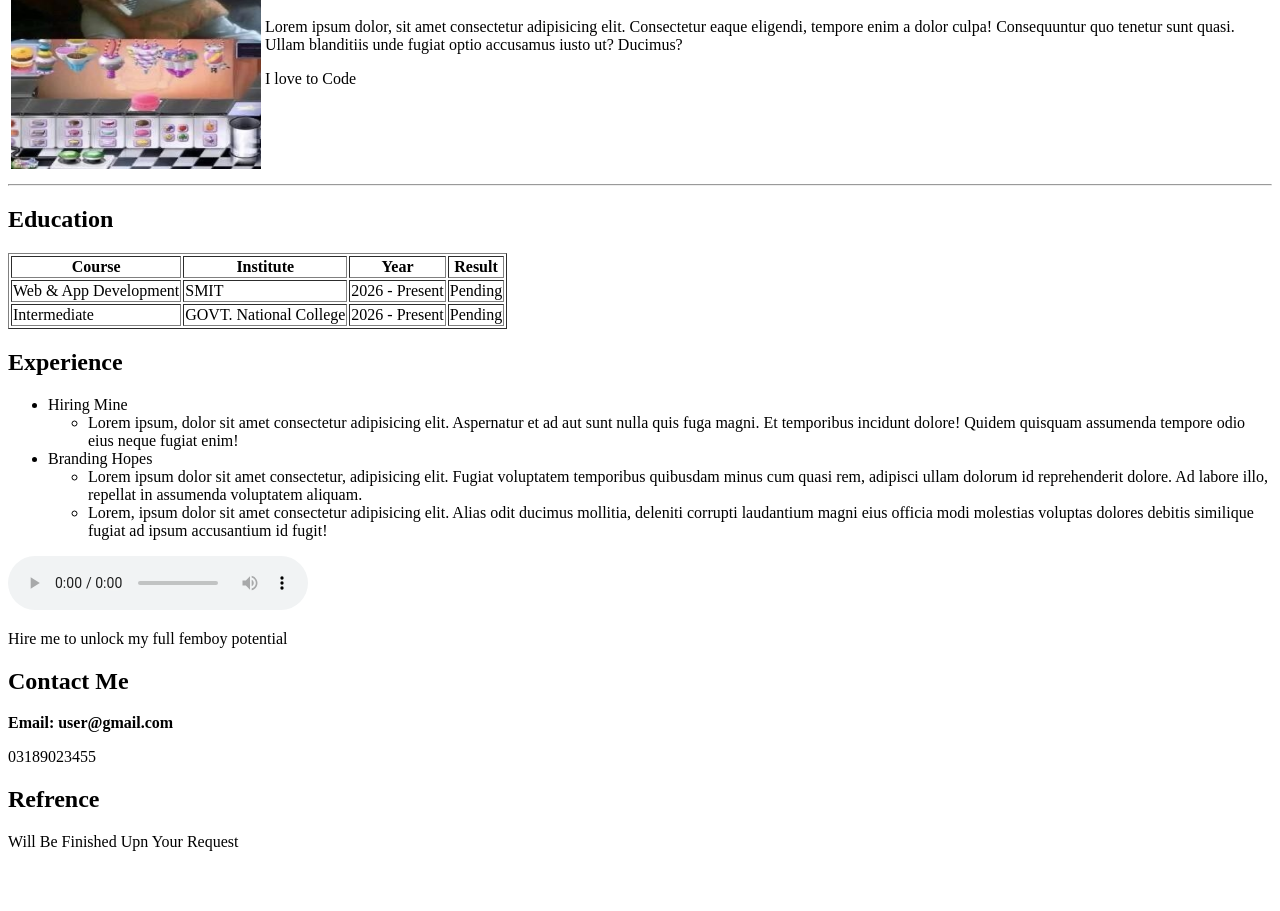
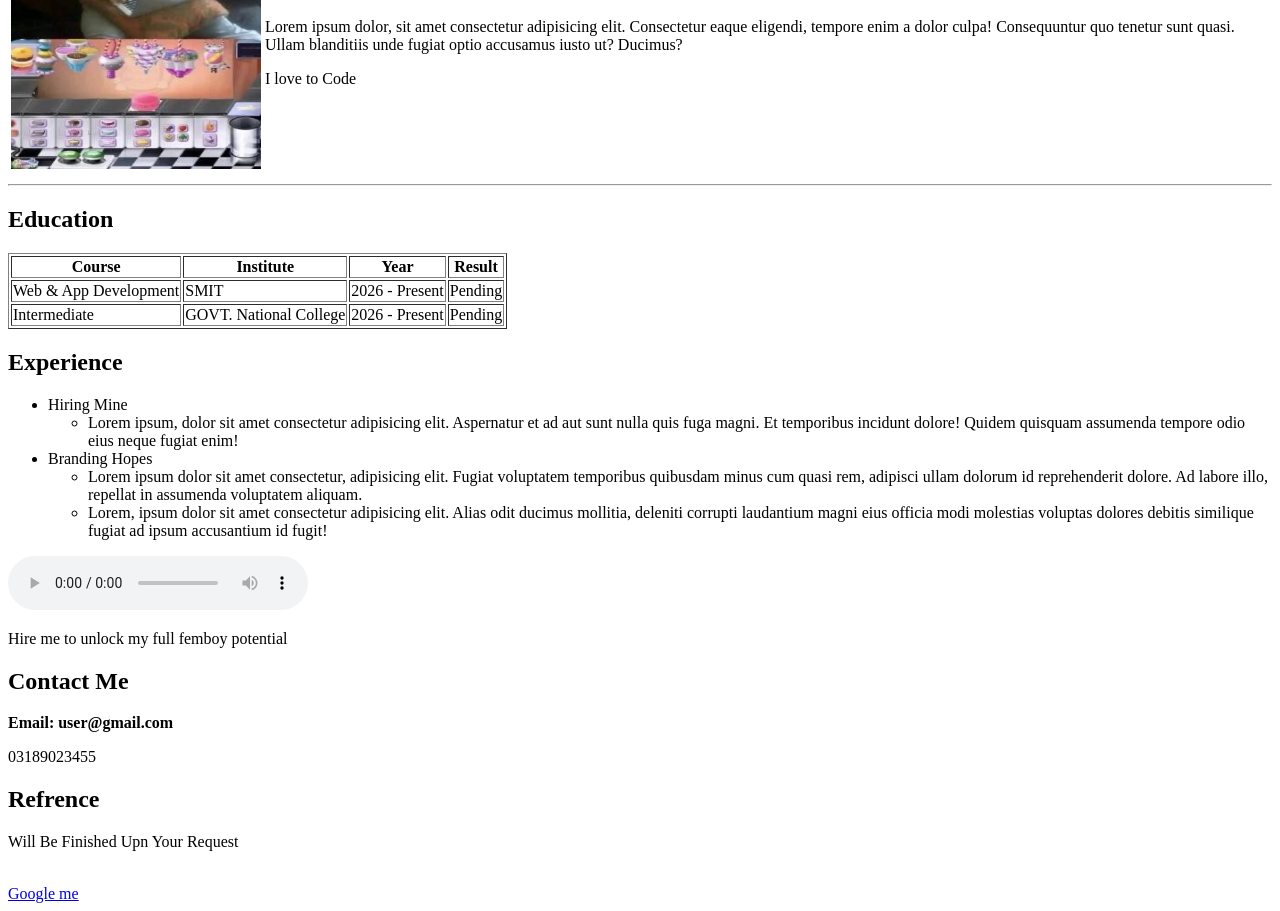
Before and after one commit to AbuHuraira-01/Html-Portfolio, a plain HTML site: page index.html in a window 1280 px wide. Shown: the part 142-1053 px from the top of the page. Drawn offline with Linux system fonts and the light colour scheme.

Commit message:
anchor modify

```diff
--- a/index.html
+++ b/index.html
@@ -73,6 +73,6 @@
     <h2>Refrence</h2>
     <p>Will Be Finished Upn Your Request</p>
     <br>
-
+    <a href="https://google.com">Google me</a>
   </body>
 </html>
```
